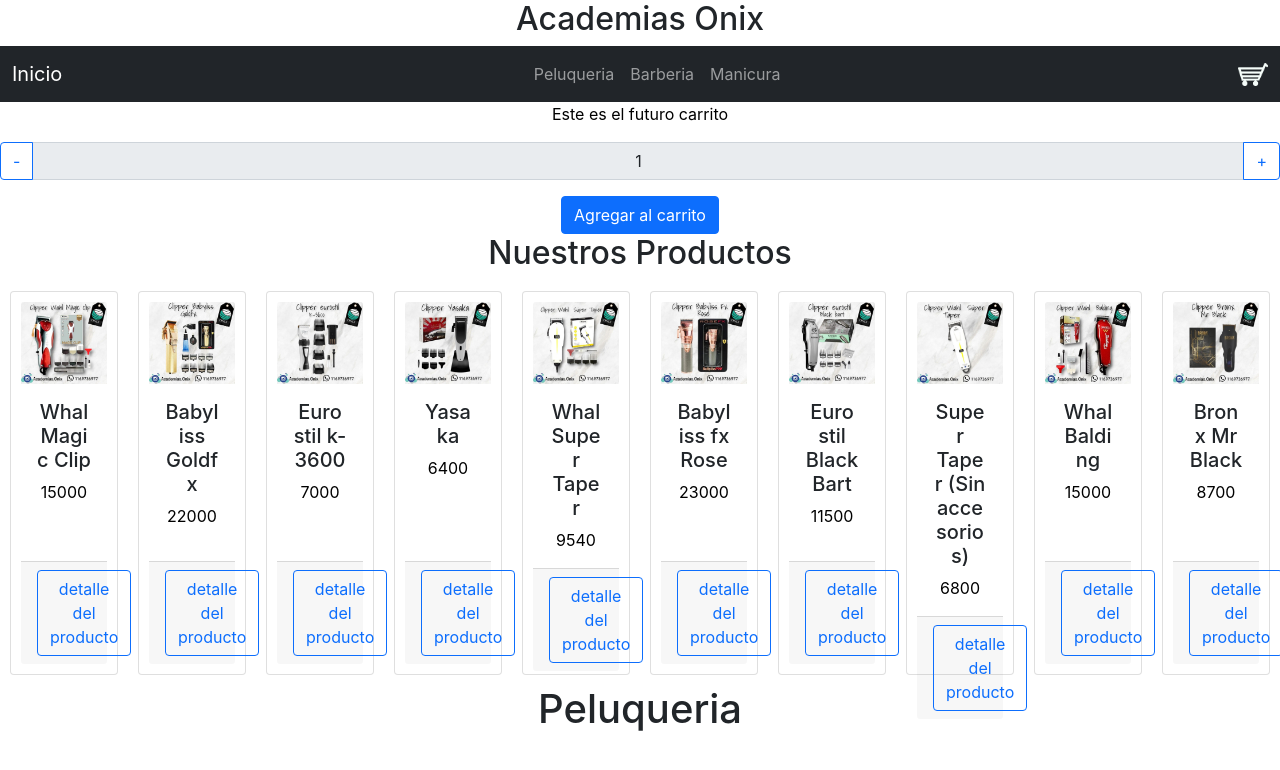
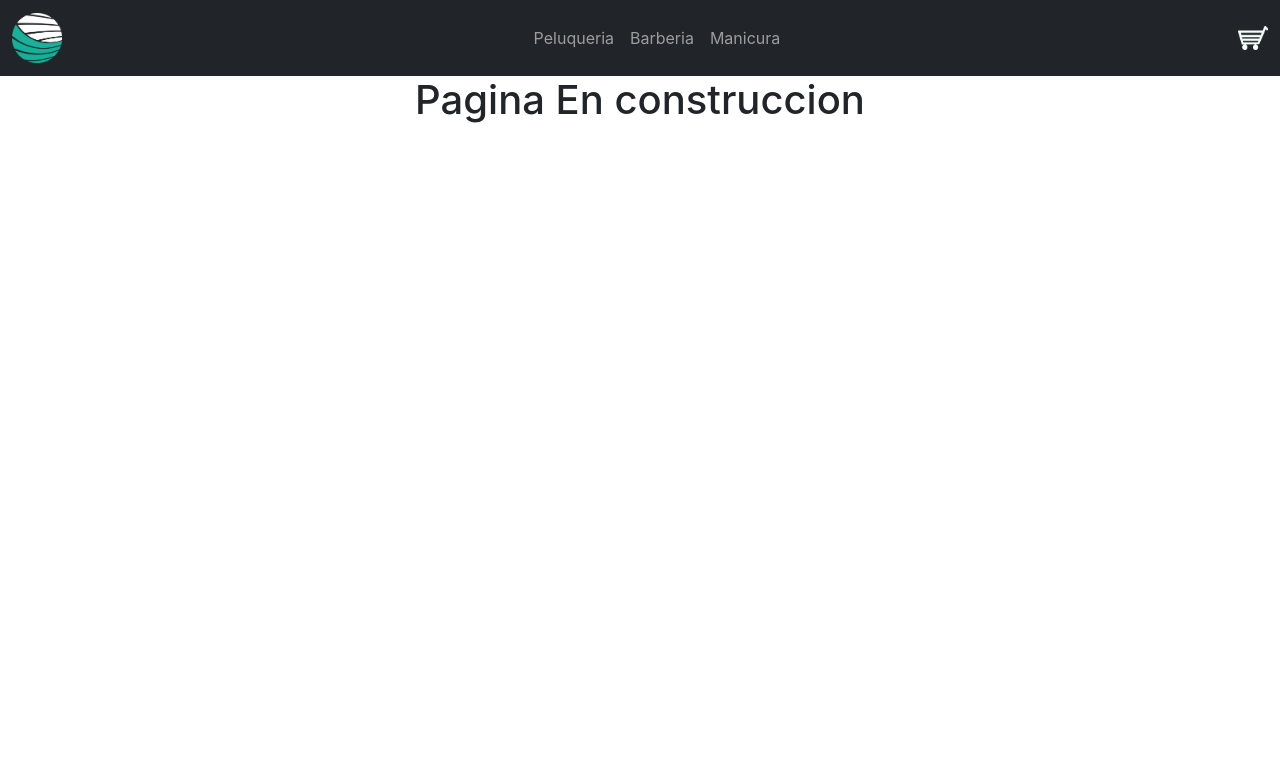
Before and after one commit to EnzoLazo/Academias-Lazo, a React (Create React App) app: page /peluqueria in a window 1280 px wide. Shown: the top 770 px of the page. Built offline with nearby package versions, Linux system fonts and the light colour scheme.

Commit message:
Actualizacion proyecto

```diff
--- a/src/App.js
+++ b/src/App.js
@@ -4,28 +4,23 @@
 import Barberia from './Components/Pages/Barberia';
 import Manicura from './Components/Pages/Manicura';
 import Peluqueria from './Components/Pages/Peluqueria';
-import ItemListContainer from './Components/ItemListContainer';
-import ItemList from './Components/ItemList';
 
 
 
-const Titulo = ({ titulo }) => {
-  return (
-    <>
-      <h2> {titulo}</h2>
-    </>
-  )
-}
+// const Titulo= ({titulo}) => {
+//   return(
+//     <>
+//     <h2> {titulo}</h2>
+//     </>
+//   )
+// }
+
 
 function App() {
   return (
     <div className="App">
-      <Titulo titulo='Academias Onix' />
       <Router>
-        <Navbar  />
-        <ItemListContainer>
-          <ItemList/>
-        </ItemListContainer>
+        <Navbar />
         <Switch>
           <Route path='/' exact component={''} />
           <Route path='/peluqueria' component={Peluqueria} />
@@ -33,6 +28,7 @@
           <Route path='/manicura' component={Manicura} />
         </Switch>
       </Router>
+
     </div>
   );
 }
--- a/src/Components/ItemListContainer.js
+++ b/src/Components/Contador.js
@@ -1,8 +1,7 @@
-import '../styles/ItemListContainer.css'
-import ItemList from './ItemList'
+import '../styles/Contador.css'
 import ItemCount from './ItemCount'
 
-const ItemListContainer = ({ valorCarrito }) => {
+const Contador = () => {
     const handleClick = (total) => {
         alert(`La cantidad agregada es ${total}`)
         }
@@ -10,11 +9,9 @@
 
     return (
         <div className='prueba'>
-            <p>Este es el futuro carrito {valorCarrito} </p>
             <ItemCount stock={8} initial={1} onAdd={handleClick} />
-            <ItemList/>
             </div>
     )
 }
 
-export default ItemListContainer
+export default Contador
--- a/src/Components/ItemList.js
+++ b/src/Components/ItemList.js
@@ -23,7 +23,7 @@
             <h2> Nuestros Productos </h2>
             <div className='Flexbox'>
             { loading ? <h1>Cargando...</h1> :
-                    product.map(prod => <Item key={prod.id} imagen={prod.imagen} nombre={prod.nombre} precio={prod.precio}/>
+                    product.map((prod, index) => <Item key={index} imagen={prod.imagen} nombre={prod.nombre} precio={prod.precio}/>
 
             )
             }
--- a/src/Components/Navegacion/Navbar.jsx
+++ b/src/Components/Navegacion/Navbar.jsx
@@ -1,13 +1,16 @@
 import { Link } from 'react-router-dom'
 import CartWidget from '../CartWidget'
 import logo from '../../assets/image/carrito.png';
+import logoOnix from '../../assets/image/logoonix.png';
+
+
 
 const Navbar = () => {
     return (
         <div>
             <nav className="navbar navbar-expand-lg navbar-dark bg-dark">
                 <div className="container-fluid">
-                    <Link className="navbar-brand" to='/' >Inicio</Link>
+                    <Link className="navbar-brand" to='/' > <img src={logoOnix} alt='logo' width='50px' height='50px' /> </Link>
                     <button className="navbar-toggler" type="button" data-bs-toggle="collapse" data-bs-target="#navbarNav" aria-controls="navbarNav" aria-expanded="false" aria-label="Toggle navigation">
                         <span className="navbar-toggler-icon"></span>
                     </button>
--- a/src/Components/Pages/Barberia.js
+++ b/src/Components/Pages/Barberia.js
@@ -1,10 +1,12 @@
 import React from 'react'
-
+import ItemList from '../ItemList'
+import Contador from '../Contador'
 const Barberia = () => {
     return (
-        <div>
-            <h1> Barberia </h1>
-        </div>
+        <>
+        <Contador/>
+        <ItemList/>
+        </>
     )
 }
 
--- a/src/Components/Pages/Manicura.js
+++ b/src/Components/Pages/Manicura.js
@@ -1,9 +1,9 @@
 import React from 'react'
 
 const Manicura = () => {
-    return (
+    return(
         <div>
-            <h1>Manicura</h1>
+            <h1>Pagina En construccion</h1>
         </div>
     )
 }
--- a/src/Components/Pages/Peluqueria.js
+++ b/src/Components/Pages/Peluqueria.js
@@ -3,7 +3,7 @@
 const Peluqueria = () => {
     return (
         <div>
-            <h1>Peluqueria</h1>
+            <h1>Pagina En construccion</h1>
         </div>
     )
 }
--- a/src/Components/getFetch .js
+++ b/src/Components/getFetch .js
@@ -1,3 +1,11 @@
+export const getFetchUnProducto = new Promise((resolve, reject)=>{
+    setTimeout(()=>{
+        resolve(producto)
+    }, 2000)
+
+})
+
+
 const producto = [
 {"id":1,"nombre": "Whal Magic Clip","precio": 15000,"categoria":"Clipper","cantidad":1,"imagen":"./assets/img/0001.jpeg"},
 {"id":2, "nombre": "Babyliss Goldfx", "precio": 22000, "categoria":"Clipper" ,"cantidad":1,"imagen":"./assets/img/0002.jpeg"},
```
Also changed, not shown: src/Components/ComponentePromesas.jsx (deleted, +0 -51 lines), src/Components/Pages/Inicio.js (added, +9 -0 lines), src/assets/image/logoonix.png (added), src/styles/Contador.css (renamed from src/styles/ItemListContainer.css).
